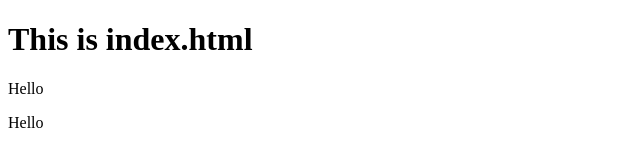
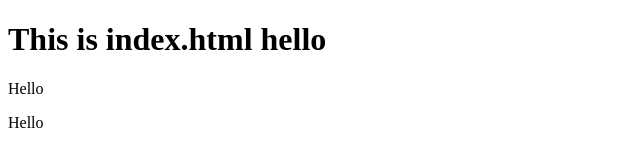
Before and after one commit to Farstep/git_tutorial, a plain HTML site: page index.html in a window 1280 px wide. Shown: the top 148 px of the page, without its empty margins (0-640 px from the left). Drawn offline with Linux system fonts and the light colour scheme.

Commit message:
add hello

```diff
--- a/index.html
+++ b/index.html
@@ -7,7 +7,7 @@
 </head>
 <body>
   <header>
-    <h1>This is index.html</h1>
+    <h1>This is index.html hello</h1>
   </header>
   <p>Hello</p>
   <div class="box"></div>
```
